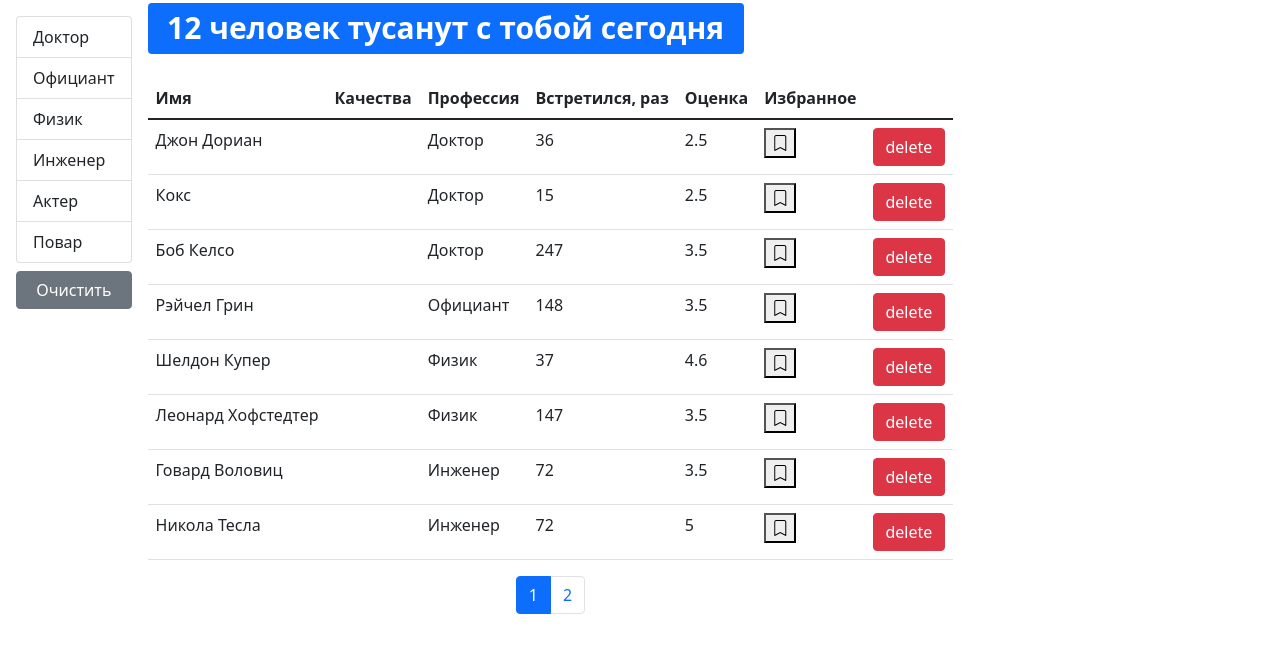
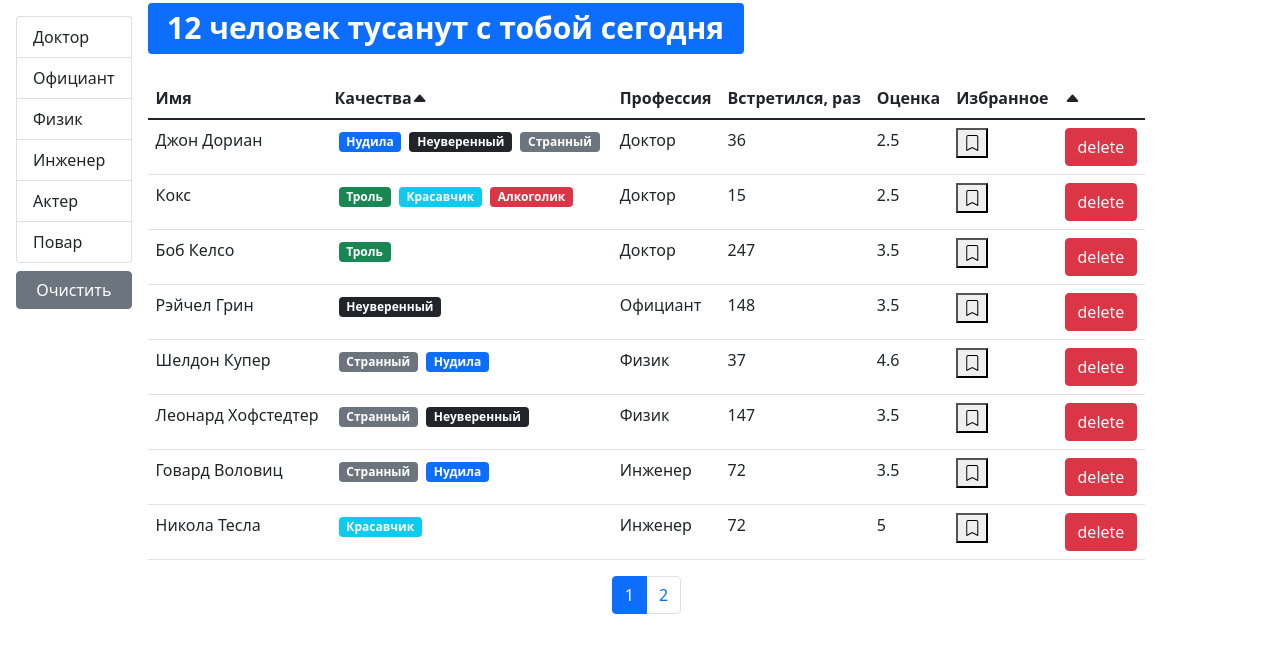
Before and after one commit to victorbobkov/fast-company, a React (Create React App) app: page / in a window 1280 px wide. Shown: the top 652 px of the page. Built offline with nearby package versions, Linux system fonts and the light colour scheme.

Commit message:
Extracting the table and refactoring

```diff
--- a/src/App.js
+++ b/src/App.js
@@ -1,40 +1,8 @@
-import React, {useState, useEffect} from 'react'
+import React from 'react'
 import Users from './components/Users'
-import api from './api'
 
 const App = () => {
-   const [users, setUsers] = useState()
-
-   useEffect(() => {
-      api.users.fetchAll()
-         .then((data) => setUsers(data))
-   }, [])
-
-   const handleDelete = (userId) => {
-      setUsers(users.filter((user) => user._id !== userId))
-   }
-
-   const handleToggleBookmark = (id) => {
-      setUsers(
-         users.map((user) => {
-            if (user._id === id) {
-               return { ...user, bookmark: !user.bookmark }
-            }
-            return user;
-         })
-      )
-      console.log(id)
-   }
-
-   return (
-      <div>
-         {users && <Users
-            onDelete={handleDelete}
-            onToggleBookmark={handleToggleBookmark}
-            users={users}
-         />}
-      </div>
-   )
+   return <Users />
 }
 
 export default App
--- /dev/null
+++ b/src/components/QualitiesList.jsx
@@ -0,0 +1,19 @@
+import React from 'react'
+import Quality from './quality'
+import PropTypes from 'prop-types'
+
+const QualitiesList = ({qualities}) => {
+   return (
+      <>
+         {qualities.map((qual) => (
+            <Quality key={qual._id} {...qual} />
+         ))}
+      </>
+   )
+}
+
+QualitiesList.propTypes = {
+   qualities: PropTypes.array
+}
+
+export default QualitiesList
--- /dev/null
+++ b/src/components/Table.jsx
@@ -0,0 +1,27 @@
+import React from 'react'
+import PropTypes from 'prop-types'
+import TableHeader from './TableHeader'
+import TableBody from './TableBody'
+
+const Table = ({onSort, selectedSort, columns, data, children}) => {
+   return (
+      <table className="table">
+         {children || (
+            <>
+               <TableHeader {...{onSort, selectedSort, columns}} />
+               <TableBody {...{columns, data}} />
+            </>
+         )}
+      </table>
+   )
+}
+
+Table.propTypes = {
+   onSort: PropTypes.func,
+   selectedSort: PropTypes.object,
+   columns: PropTypes.object,
+   data: PropTypes.array,
+   children: PropTypes.array
+}
+
+export default Table
--- a/src/components/TableHeader.jsx
+++ b/src/components/TableHeader.jsx
@@ -13,6 +13,15 @@ const TableHeader = ({onSort, selectedSort, columns}) => {
       }
    }
 
+   const renderColumnArrow = (column) => {
+      if (columns[column].path === selectedSort.path) {
+         return selectedSort.order === "asc"
+            ? <i className="bi bi-caret-up-fill"></i>
+            : <i className="bi bi-caret-down-fill"></i>
+      }
+      return null
+   }
+
    return (
       <thead>
          <tr>
@@ -25,30 +34,15 @@ const TableHeader = ({onSort, selectedSort, columns}) => {
                         : undefined
                   }
                   {...{role: columns[column].path && 'button'}}
-                  scope="col"
+                  scope='col'
                >
                   {columns[column].name}
+                  {renderColumnArrow(column)}
                </th>
             ))}
-
-            {/*<th scope="col">*/}
-            {/*   Качества*/}
-            {/*</th>*/}
-            {/*<th onClick={() => handleSort('profession.name')} scope="col">*/}
-            {/*   Профессия*/}
-            {/*</th>*/}
-            {/*<th onClick={() => handleSort('completedMeetings')} scope="col">*/}
-            {/*   Встретился, раз*/}
-            {/*</th>*/}
-            {/*<th onClick={() => handleSort('rate')} scope="col">*/}
-            {/*   Оценка*/}
-            {/*</th>*/}
-            {/*<th onClick={() => handleSort('bookmark')} scope="col">*/}
-            {/*   Избранное*/}
-            {/*</th>*/}
-            {/*<th/>*/}
          </tr>
-      </thead>)
+      </thead>
+   )
 }
 
 TableHeader.propTypes = {
--- a/src/components/Users.jsx
+++ b/src/components/Users.jsx
@@ -8,13 +8,34 @@ import SearchStatus from './SearchStatus'
 import UsersTable from './usersTable'
 import _ from 'lodash'
 
-const Users = ({users: allUsers, ...rest}) => {
+const Users = () => {
    const [currentPage, setCurrentPage] = useState(1)
    const [professions, setProfession] = useState()
    const [selectedProf, setSelectedProf] = useState()
    const [sortBy, setSortBy] = useState({iter: 'name', order: 'asc'})
 
    const pageSize = 8
+
+   const [users, setUsers] = useState()
+
+   useEffect(() => {
+      api.users.fetchAll()
+         .then((data) => setUsers(data))
+   }, [])
+
+   const handleDelete = (userId) => {
+      setUsers(users.filter((user) => user._id !== userId))
+   }
+
+   const handleToggleBookmark = (id) => {
+      const newArray = users.map((user) => {
+         if (user._id === id) {
+            return {...user, bookmark: !user.bookmark}
+         }
+         return user
+      })
+      setUsers(newArray)
+   }
 
    useEffect(() => {
       api.professions.fetchAll()
@@ -39,13 +60,14 @@ const Users = ({users: allUsers, ...rest}) => {
       setSortBy(item)
    }
 
+   if (users) {
       const filteredUsers = selectedProf
-      ? allUsers.filter(
+         ? users.filter(
             (user) =>
                JSON.stringify(user.profession) ===
                JSON.stringify(selectedProf)
          )
-      : allUsers
+         : users
 
       const count = filteredUsers.length
       const sortedUsers = _.orderBy(filteredUsers, [sortBy.path], [sortBy.order])
@@ -81,7 +103,8 @@ const Users = ({users: allUsers, ...rest}) => {
                      users={usersCrop}
                      onSort={handleSort}
                      selectedSort={sortBy}
-                  {...rest}
+                     onDelete={handleDelete}
+                     onToggleBookmark={handleToggleBookmark}
                   />
                )}
                <div className="d-flex justify-content-center">
@@ -96,6 +119,8 @@ const Users = ({users: allUsers, ...rest}) => {
          </div>
       )
    }
+   return 'loading...'
+}
 
 Users.propTypes = {
    users: PropTypes.array.isRequired,
--- a/src/components/usersTable.jsx
+++ b/src/components/usersTable.jsx
@@ -1,8 +1,8 @@
 import React from 'react'
 import PropTypes from 'prop-types'
-import TableHeader from './TableHeader'
-import TableBody from './TableBody'
 import Bookmark from './Bookmark'
+import QualitiesList from './QualitiesList'
+import Table from './Table'
 
 const UsersTable = ({
    users,
@@ -14,7 +14,7 @@ const UsersTable = ({
 }) => {
    const columns = {
       name: {path: 'name', name: 'Имя'},
-      qualities: {name: 'Качества'},
+      qualities: {name: 'Качества', component: (user) => (<QualitiesList qualities={user.qualities} />)},
       professions: {path: 'profession.name', name: 'Профессия'},
       completedMeetings: {
          path: 'completedMeetings',
@@ -43,15 +43,12 @@ const UsersTable = ({
       }
    }
    return (
-      <table className="table">
-         <TableHeader {...{onSort, selectedSort, columns}} />
-         <TableBody {...{columns, data: users}} />
-         {/*<tbody>*/}
-         {/*{users.map((user) => (*/}
-         {/*   <User {...rest} {...user} key={user._id}/>*/}
-         {/*))}*/}
-         {/*</tbody>*/}
-      </table>
+      <Table
+         onSort={onSort}
+         selectedSort={selectedSort}
+         columns={columns}
+         data={users}
+      />
    )
 }
 
```
Lines whose indentation alone changed are shown as unchanged.
